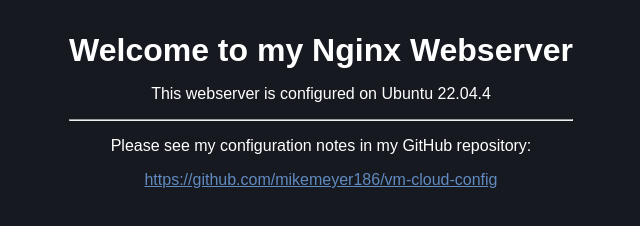
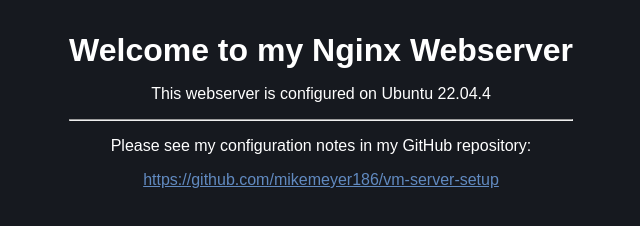
Before and after one commit to mikemeyer186/v-server-setup, a plain HTML site: page index.html in a window 1280 px wide. Shown: the top 226 px of the page, 351-991 px from the left. Drawn offline with Linux system fonts and the light colour scheme.

Commit message:
Update index.html

```diff
--- a/index.html
+++ b/index.html
@@ -15,8 +15,8 @@
             <p>This webserver is configured on Ubuntu 22.04.4</p>
             <hr>
             <p>Please see my configuration notes in my GitHub repository:</p>
-            <a href="https://github.com/mikemeyer186/vm-cloud-config"
-                target="_blank">https://github.com/mikemeyer186/vm-cloud-config
+            <a href="https://github.com/mikemeyer186/vm-server-setup"
+                target="_blank">https://github.com/mikemeyer186/vm-server-setup
         </div>
     </div>
 </body>
```
